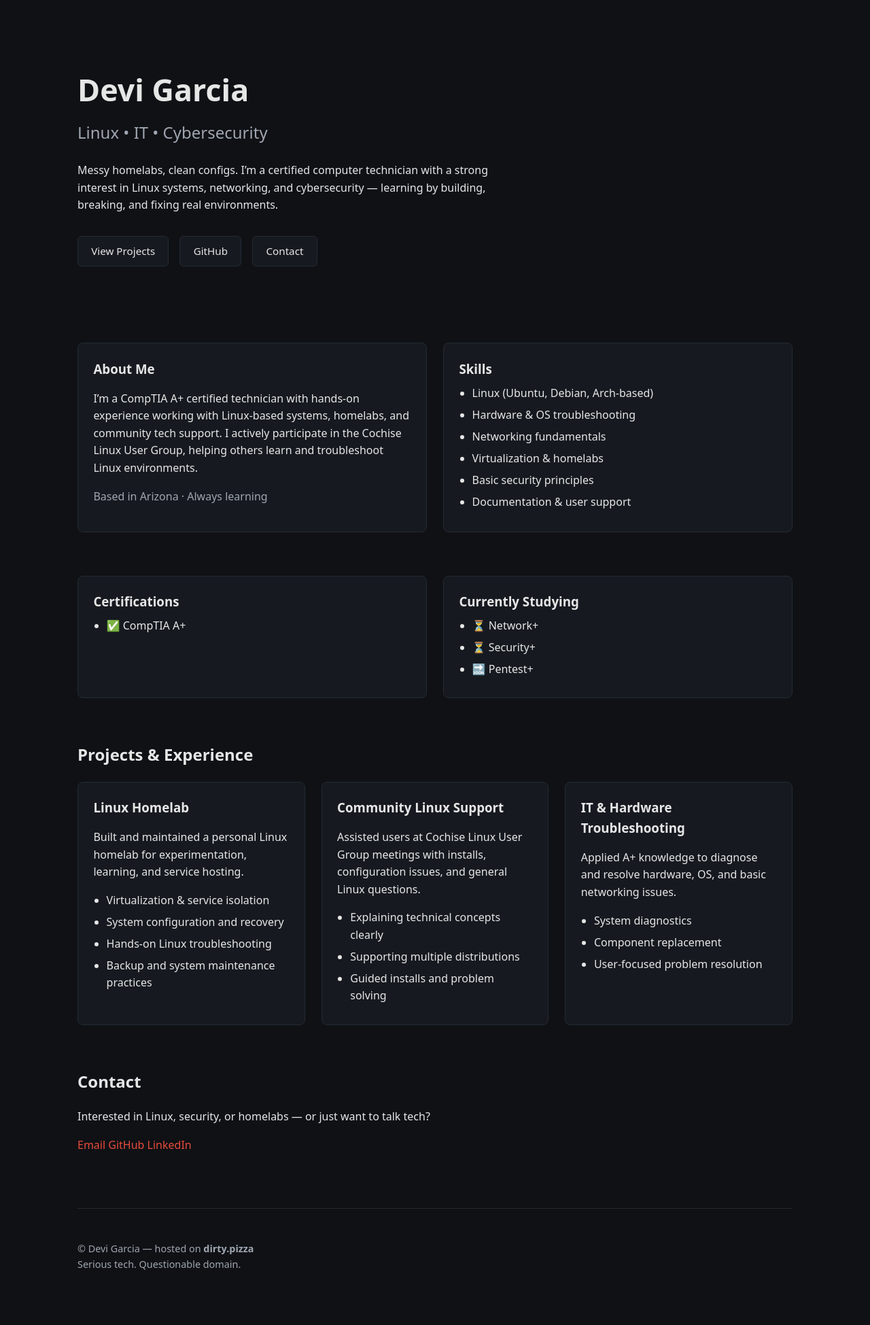
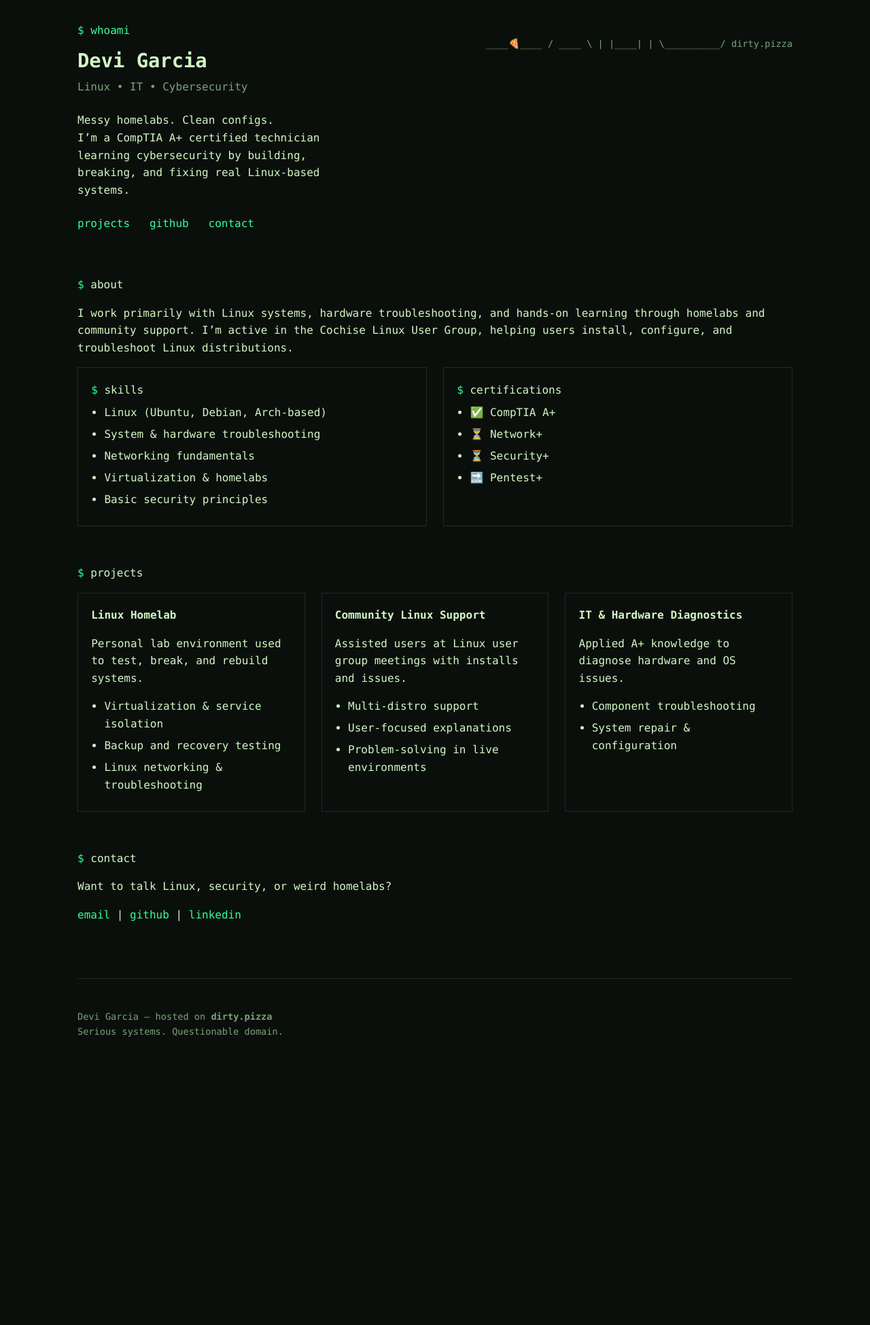
Before and after one commit to Deoxizn/deoxizn.github.io, a Jekyll site: the page index.html, which Jekyll copies as it is, in a window 1280 px wide. Shown: the whole page at 68% size. Built offline with Jekyll 4.4.1, drawn with Linux system fonts in a browser that asks for light colours; after the commit the page ends 1574 px from its top, so only the background shows below that.

Commit message:
terminal style with a logo

```diff
--- a/index.html
+++ b/index.html
@@ -1,18 +1,17 @@
-<!DOCTYPE html>
+<!doctype html>
 <html lang="en">
     <head>
         <meta charset="UTF-8" />
-  <meta name="viewport" content="width=device-width, initial-scale=1.0"/>
+        <meta name="viewport" content="width=device-width, initial-scale=1.0" />
         <title>Devi Garcia | dirty.pizza</title>
 
         <style>
             :root {
-      --bg: #0f1115;
-      --card: #161a20;
-      --text: #e6e6e6;
-      --muted: #a0a6b1;
-      --accent: #e74c3c; /* pizza red */
-      --border: #242a33;
+                --bg: #0b0f0c;
+                --text: #d1f7c4;
+                --muted: #7aa37a;
+                --accent: #33ff99;
+                --border: #1e2b22;
             }
 
             * {
@@ -21,9 +20,10 @@
 
             body {
                 margin: 0;
-      font-family: system-ui, -apple-system, BlinkMacSystemFont, "Segoe UI", sans-serif;
                 background: var(--bg);
                 color: var(--text);
+                font-family:
+                    ui-monospace, SFMono-Regular, Menlo, Consolas, monospace;
                 line-height: 1.6;
             }
 
@@ -42,66 +42,71 @@
                 padding: 2rem 1.5rem;
             }
 
+            /* HEADER */
             header {
-      padding: 4rem 0 3rem;
+                display: grid;
+                grid-template-columns: 1fr auto;
+                gap: 2rem;
+                align-items: start;
+                margin-bottom: 4rem;
             }
 
-    header h1 {
-      font-size: 2.8rem;
-      margin: 0;
+            .prompt {
+                color: var(--accent);
             }
 
-    header h2 {
-      font-weight: 400;
+            h1 {
+                font-size: 1.8rem;
+                margin: 0.5rem 0 0;
+            }
+
+            h2 {
+                font-size: 1rem;
+                font-weight: normal;
                 color: var(--muted);
-      margin-top: 0.5rem;
+                margin: 0.2rem 0 1.5rem;
             }
 
             .tagline {
-      margin-top: 1.5rem;
-      max-width: 650px;
+                max-width: 600px;
             }
 
-    .buttons {
-      margin-top: 2rem;
-      display: flex;
-      flex-wrap: wrap;
-      gap: 1rem;
+            .links {
+                margin-top: 1.5rem;
             }
 
-    .btn {
-      border: 1px solid var(--border);
-      padding: 0.6rem 1.2rem;
-      border-radius: 6px;
-      background: var(--card);
-      color: var(--text);
-      font-size: 0.95rem;
+            .links a {
+                margin-right: 1.2rem;
             }
 
-    .btn:hover {
-      border-color: var(--accent);
+            /* ASCII */
+            .ascii {
+                white-space: pre;
+                color: var(--muted);
+                font-size: 0.85rem;
+                text-align: right;
             }
 
+            /* SECTIONS */
             section {
-      margin-top: 4rem;
+                margin-top: 3.5rem;
+            }
+
+            .section-title::before {
+                content: "$ ";
+                color: var(--accent);
             }
 
             .grid {
                 display: grid;
                 grid-template-columns: repeat(auto-fit, minmax(280px, 1fr));
                 gap: 1.5rem;
+                margin-top: 1rem;
             }
 
-    .card {
-      background: var(--card);
+            .box {
                 border: 1px solid var(--border);
-      border-radius: 8px;
-      padding: 1.4rem;
-    }
-
-    .card h3 {
-      margin-top: 0;
-      margin-bottom: 0.5rem;
+                padding: 1.2rem;
             }
 
             ul {
@@ -115,83 +120,81 @@
 
             footer {
                 margin-top: 5rem;
-      padding: 2rem 0;
+                padding-top: 2rem;
                 border-top: 1px solid var(--border);
                 color: var(--muted);
-      font-size: 0.9rem;
+                font-size: 0.85rem;
             }
 
-    footer a {
-      margin-right: 1rem;
+            /* MOBILE */
+            @media (max-width: 800px) {
+                header {
+                    grid-template-columns: 1fr;
                 }
-
-    .muted {
-      color: var(--muted);
+                .ascii {
+                    text-align: left;
+                }
             }
         </style>
     </head>
 
     <body>
         <div class="container">
-
-    <!-- HERO -->
+            <!-- HEADER -->
             <header>
+                <div>
+                    <div class="prompt">$ whoami</div>
                     <h1>Devi Garcia</h1>
                     <h2>Linux • IT • Cybersecurity</h2>
 
                     <p class="tagline">
-        Messy homelabs, clean configs. I’m a certified computer technician with a
-        strong interest in Linux systems, networking, and cybersecurity —
-        learning by building, breaking, and fixing real environments.
+                        Messy homelabs. Clean configs.<br />
+                        I’m a CompTIA A+ certified technician learning
+                        cybersecurity by building, breaking, and fixing real
+                        Linux-based systems.
                     </p>
 
-      <div class="buttons">
-        <a class="btn" href="#projects">View Projects</a>
-        <a class="btn" href="https://github.com/" target="_blank">GitHub</a>
-        <a class="btn" href="#contact">Contact</a>
+                    <div class="links">
+                        <a href="#projects">projects</a>
+                        <a href="https://github.com/" target="_blank">github</a>
+                        <a href="#contact">contact</a>
+                    </div>
+                </div>
+
+                <div class="ascii">
+                    ____🍕____ / ____ \ | |____| | \__________/ dirty.pizza
                 </div>
             </header>
 
-    <!-- ABOUT / SKILLS -->
+            <!-- ABOUT -->
+            <section>
+                <div class="section-title">about</div>
+                <p>
+                    I work primarily with Linux systems, hardware
+                    troubleshooting, and hands-on learning through homelabs and
+                    community support. I’m active in the Cochise Linux User
+                    Group, helping users install, configure, and troubleshoot
+                    Linux distributions.
+                </p>
+            </section>
+
+            <!-- SKILLS / CERTS -->
             <section class="grid">
-      <div class="card">
-        <h3>About Me</h3>
-        <p>
-          I’m a CompTIA A+ certified technician with hands-on experience working
-          with Linux-based systems, homelabs, and community tech support.
-          I actively participate in the Cochise Linux User Group, helping others
-          learn and troubleshoot Linux environments.
-        </p>
-        <p class="muted">
-          Based in Arizona · Always learning
-        </p>
-      </div>
-
-      <div class="card">
-        <h3>Skills</h3>
+                <div class="box">
+                    <div class="section-title">skills</div>
                     <ul>
                         <li>Linux (Ubuntu, Debian, Arch-based)</li>
-          <li>Hardware & OS troubleshooting</li>
+                        <li>System & hardware troubleshooting</li>
                         <li>Networking fundamentals</li>
                         <li>Virtualization & homelabs</li>
                         <li>Basic security principles</li>
-          <li>Documentation & user support</li>
-        </ul>
-      </div>
-    </section>
-
-    <!-- CERTIFICATIONS -->
-    <section class="grid">
-      <div class="card">
-        <h3>Certifications</h3>
-        <ul>
-          <li>✅ CompTIA A+</li>
                     </ul>
                 </div>
 
-      <div class="card">
-        <h3>Currently Studying</h3>
+                <div class="box">
+                    <div class="section-title">certifications</div>
                     <ul>
+                        <li>✅ CompTIA A+</li>
                         <li>⏳ Network+</li>
                         <li>⏳ Security+</li>
                         <li>🔜 Pentest+</li>
@@ -201,46 +204,44 @@
 
             <!-- PROJECTS -->
             <section id="projects">
-      <h2>Projects & Experience</h2>
+                <div class="section-title">projects</div>
 
                 <div class="grid">
-        <div class="card">
-          <h3>Linux Homelab</h3>
+                    <div class="box">
+                        <strong>Linux Homelab</strong>
                         <p>
-            Built and maintained a personal Linux homelab for experimentation,
-            learning, and service hosting.
+                            Personal lab environment used to test, break, and
+                            rebuild systems.
                         </p>
                         <ul>
                             <li>Virtualization & service isolation</li>
-            <li>System configuration and recovery</li>
-            <li>Hands-on Linux troubleshooting</li>
-            <li>Backup and system maintenance practices</li>
+                            <li>Backup and recovery testing</li>
+                            <li>Linux networking & troubleshooting</li>
                         </ul>
                     </div>
 
-        <div class="card">
-          <h3>Community Linux Support</h3>
+                    <div class="box">
+                        <strong>Community Linux Support</strong>
                         <p>
-            Assisted users at Cochise Linux User Group meetings with installs,
-            configuration issues, and general Linux questions.
+                            Assisted users at Linux user group meetings with
+                            installs and issues.
                         </p>
                         <ul>
-            <li>Explaining technical concepts clearly</li>
-            <li>Supporting multiple distributions</li>
-            <li>Guided installs and problem solving</li>
+                            <li>Multi-distro support</li>
+                            <li>User-focused explanations</li>
+                            <li>Problem-solving in live environments</li>
                         </ul>
                     </div>
 
-        <div class="card">
-          <h3>IT & Hardware Troubleshooting</h3>
+                    <div class="box">
+                        <strong>IT & Hardware Diagnostics</strong>
                         <p>
-            Applied A+ knowledge to diagnose and resolve hardware, OS, and basic
-            networking issues.
+                            Applied A+ knowledge to diagnose hardware and OS
+                            issues.
                         </p>
                         <ul>
-            <li>System diagnostics</li>
-            <li>Component replacement</li>
-            <li>User-focused problem resolution</li>
+                            <li>Component troubleshooting</li>
+                            <li>System repair & configuration</li>
                         </ul>
                     </div>
                 </div>
@@ -248,24 +249,23 @@
 
             <!-- CONTACT -->
             <section id="contact">
-      <h2>Contact</h2>
+                <div class="section-title">contact</div>
+                <p>Want to talk Linux, security, or weird homelabs?</p>
                 <p>
-        Interested in Linux, security, or homelabs — or just want to talk tech?
-      </p>
-      <p>
-        <a href="mailto:david.c.garcia4283@gmail.com">Email</a>
-        <a href="https://github.com/Deoxizn" target="_blank">GitHub</a>
-        <a href="https://www.linkedin.com/in/david-garcia-318a3ba7/" target="_blank">LinkedIn</a>
+                    <a href="mailto:youremail@example.com">email</a> |
+                    <a href="https://github.com/" target="_blank">github</a> |
+                    <a href="https://www.linkedin.com/" target="_blank"
+                        >linkedin</a
+                    >
                 </p>
             </section>
 
             <footer>
                 <p>
-        © Devi Garcia — hosted on <strong>dirty.pizza</strong><br/>
-        Serious tech. Questionable domain.
+                    Devi Garcia — hosted on <strong>dirty.pizza</strong><br />
+                    Serious systems. Questionable domain.
                 </p>
             </footer>
-
         </div>
     </body>
 </html>
```
Lines whose indentation alone changed are shown as unchanged.
